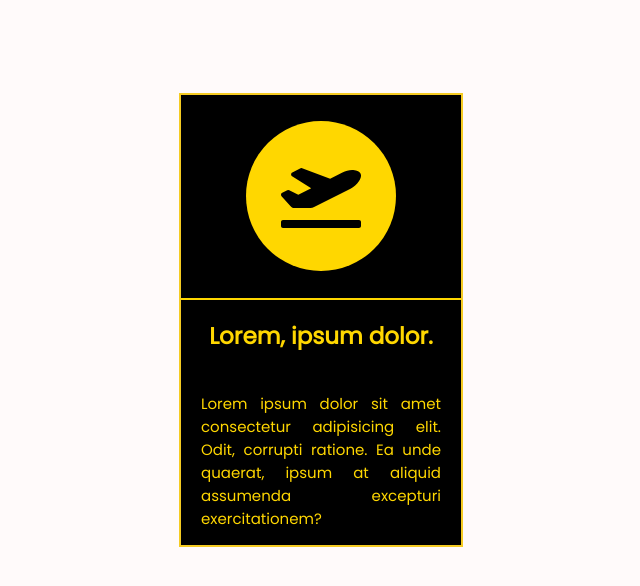
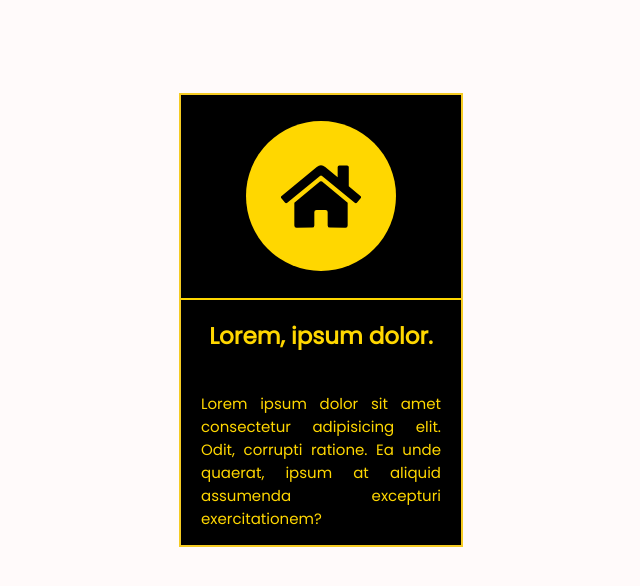
Before and after one commit to angeliquejeanne/3-EffectCartRotate, a plain HTML site: page index.html in a window 1280 px wide. Shown: the whole page, without its empty margins (319-959 px from the left). Drawn offline with Linux system fonts and the light colour scheme.

Commit message:
Update index.html

```diff
--- a/index.html
+++ b/index.html
@@ -3,7 +3,7 @@
 <head>
     <meta charset="UTF-8">
     <meta name="viewport" content="width=device-width, initial-scale=1.0">
-    <title>Effect Cart Rotate</title>
+    <title>carteRotation</title>
     <link rel="stylesheet" href="style.css">
     <link href="https://fonts.googleapis.com/css?family=Poppins&display=swap" rel="stylesheet">
 </head>
@@ -13,7 +13,10 @@
 
         <div class="headPhoto">
             <div class="cercle">
-                <svg aria-hidden="true" focusable="false" data-prefix="fas" data-icon="plane-departure" class="svg-inline--fa fa-plane-departure fa-w-20" role="img" xmlns="http://www.w3.org/2000/svg" viewBox="0 0 640 512"><path d="M624 448H16c-8.84 0-16 7.16-16 16v32c0 8.84 7.16 16 16 16h608c8.84 0 16-7.16 16-16v-32c0-8.84-7.16-16-16-16zM80.55 341.27c6.28 6.84 15.1 10.72 24.33 10.71l130.54-.18a65.62 65.62 0 0 0 29.64-7.12l290.96-147.65c26.74-13.57 50.71-32.94 67.02-58.31 18.31-28.48 20.3-49.09 13.07-63.65-7.21-14.57-24.74-25.27-58.25-27.45-29.85-1.94-59.54 5.92-86.28 19.48l-98.51 49.99-218.7-82.06a17.799 17.799 0 0 0-18-1.11L90.62 67.29c-10.67 5.41-13.25 19.65-5.17 28.53l156.22 98.1-103.21 52.38-72.35-36.47a17.804 17.804 0 0 0-16.07.02L9.91 230.22c-10.44 5.3-13.19 19.12-5.57 28.08l76.21 82.97z"></path></svg>
+                <svg aria-hidden="true" focusable="false" data-prefix="fas" data-icon="home" class="svg-inline--fa fa-home fa-w-18" role="img" xmlns="http://www.w3.org/2000/svg" viewBox="0 0 576 512">
+                    <path d="M280.37 148.26L96 300.11V464a16 16 0 0 0 16 16l112.06-.29a16 16 0 0 0 15.92-16V368a16 16 0 0 1 16-16h64a16 16 0 0 1 16 16v95.64a16 16 0 0 0 16 16.05L464 480a16 16 0 0 0 16-16V300L295.67 148.26a12.19 12.19 0 0 0-15.3 0zM571.6 251.47L488 182.56V44.05a12 12 0 0 0-12-12h-56a12 12 0 0 0-12 12v72.61L318.47 43a48 48 0 0 0-61 0L4.34 251.47a12 12 0 0 0-1.6 16.9l25.5 31A12 12 0 0 0 45.15 301l235.22-193.74a12.19 12.19 0 0 1 15.3 0L530.9 301a12 12 0 0 0 16.9-1.6l25.5-31a12 12 0 0 0-1.7-16.93z">
+                    </path>
+                </svg>
             </div>
         </div>
 
```
